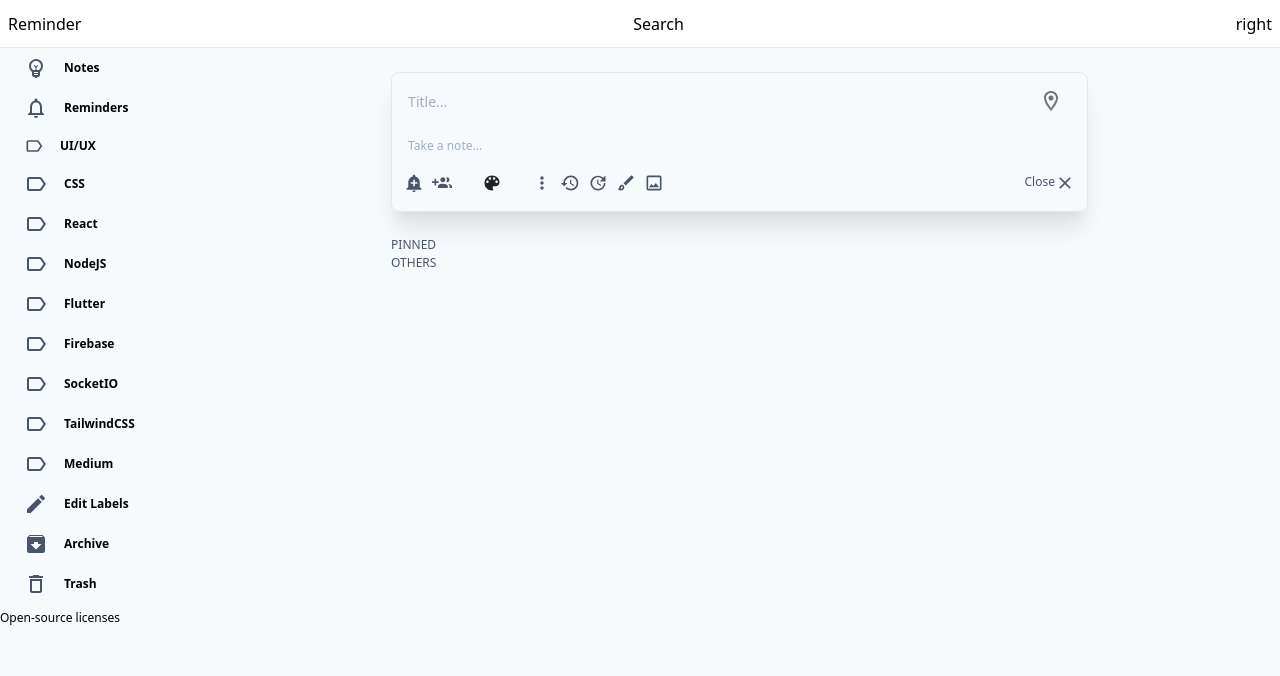
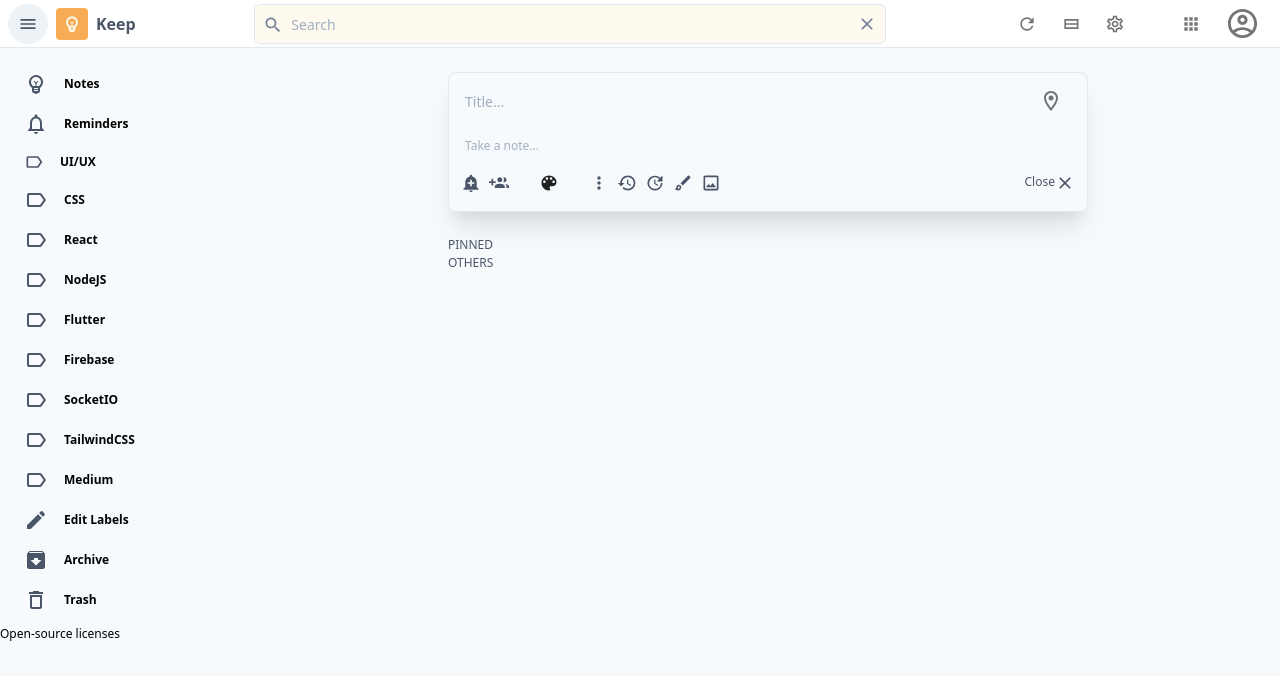
Before and after one commit to Bijayadhs/google-keeper, a React (Create React App) app: page / in a window 1280 px wide. Shown: the top 676 px of the page. Built offline with nearby package versions, Linux system fonts and the light colour scheme.

Commit message:
an hour for creating navbar with tailwing css

```diff
--- a/src/App.js
+++ b/src/App.js
@@ -8,12 +8,10 @@ import MainNotes from './components/MainNotes';
 function App() {
   return (
 
-      <div className="h-screen overflow-hidden flex flex-col bg-gray-100">
-          <Navbar />
-          <div className="flex mt-12">
+      <div className="h-screen grid grid-cols-5 grid-rows-12 bg-gray-100">
+            <Navbar />
             <LeftMenu />
             <MainNotes/>
-          </div>
 
       </div>
 
--- a/src/components/LeftMenu.js
+++ b/src/components/LeftMenu.js
@@ -69,7 +69,7 @@ function LeftMenu() {
         }
     ]
     return (
-        <div className="w-64 h-screen py-8 -mt-8  overflow-y-scroll ">
+        <div className="row-start-2 col-start-1 col-span-1 h-screen py-16  overflow-y-scroll ">
             {labels.map(l=>(
                <div key={l.label}> <Label icon={l.icon} label={l.label}/></div>
             ))}
--- a/src/components/MainNotes.js
+++ b/src/components/MainNotes.js
@@ -13,7 +13,7 @@ function MainNotes() {
 
     return (
     // <StateContext.Provider value={{card: state.card, dispatch}}>
-            <div className="h-screen overflow-y-scroll w-full px-48  py-4 flex flex-col  items-end">
+            <div className="row-start-2  col-start-2 col-span-4 h-screen overflow-y-scroll px-48  py-16 flex flex-col  items-end">
                 <TakeNote note={note} setNote={setNote} />
                 <div className="w-full py-4">
                     <PinnedNote note={note} />
--- a/src/components/Navbar.js
+++ b/src/components/Navbar.js
@@ -1,11 +1,58 @@
-import React from 'react'
+import React from 'react';
+import SearchIcon from '@material-ui/icons/Search';
+import CloseIcon from '@material-ui/icons/Close';
+import EmojiObjectsOutlinedIcon from '@material-ui/icons/EmojiObjectsOutlined';
+import MenuIcon from '@material-ui/icons/Menu';
+import RefreshIcon from '@material-ui/icons/Refresh';
+import SettingsOutlinedIcon from '@material-ui/icons/SettingsOutlined';
+import AppsOutlinedIcon from '@material-ui/icons/AppsOutlined';
+import AccountCircleOutlinedIcon from '@material-ui/icons/AccountCircleOutlined';
+import ViewStreamOutlinedIcon from '@material-ui/icons/ViewStreamOutlined';
+import { IconButton } from '@material-ui/core';
+
+
+
+
 
 function Navbar() {
     return (
-        <div className="fixed p-2 h-12 w-full bg-white border-b border-gray-300 flex justify-between items-center">
-            <div className="left-menu">Reminder</div>
-            <div className="search">Search</div>
-            <div className="right-menu">right</div>
+        <div className="col-span-2 row-span-5 fixed p-2 h-12 w-full bg-white border-b border-gray-300 flex justify-between items-center">
+            {/* left menu */}
+            <div className="flex justify-between items-center space-x-2 text-gray-700">
+                <div className="bg-gray-200 rounded-full p-1 w-10 h-10 flex items-center justify-center">
+                    <MenuIcon fontSize="small" />
+                </div>
+                <div className="bg-orange-400 rounded w-8 h-8 text-white  flex items-center justify-center">
+                    <EmojiObjectsOutlinedIcon fontSize="small" />
+                </div>
+                <h1 className="font-bold">Keep</h1>
+
+            </div>
+            {/* SEarch */}
+            <button className="search border focus:outline-none w-1/2 h-10 my-4 px-2 rounded-md font-light text-gray-600 flex justify-between items-center bg-orange-100 focus:shadow-md focus:bg-white">
+                <div>
+                    <SearchIcon fontSize="small" />
+                    <input type="text" className="flex-1 px-2 text-sm bg-orange-100 outline-none" placeHolder="Search" />
+                </div>
+                <CloseIcon fontSize="small" />
+
+            </button>
+            {/* right menu */}
+            <div className="flex justify-between items-center space-x-8 text-gray-600">
+                <div className="flex justify-between items-center">
+                    <IconButton><RefreshIcon fontSize="small" /></IconButton>
+                    <IconButton> <ViewStreamOutlinedIcon fontSize="small" /></IconButton>
+                    <IconButton> <SettingsOutlinedIcon fontSize="small" /></IconButton>
+                </div>
+
+                <div className="flex justify-between items-center">
+                    <IconButton>
+                        <AppsOutlinedIcon fontSize="small" /> </IconButton>
+                    <IconButton>
+                        <AccountCircleOutlinedIcon fontSize="large" />
+                    </IconButton>
+                </div>
+            </div>
         </div>
 
     )
```
